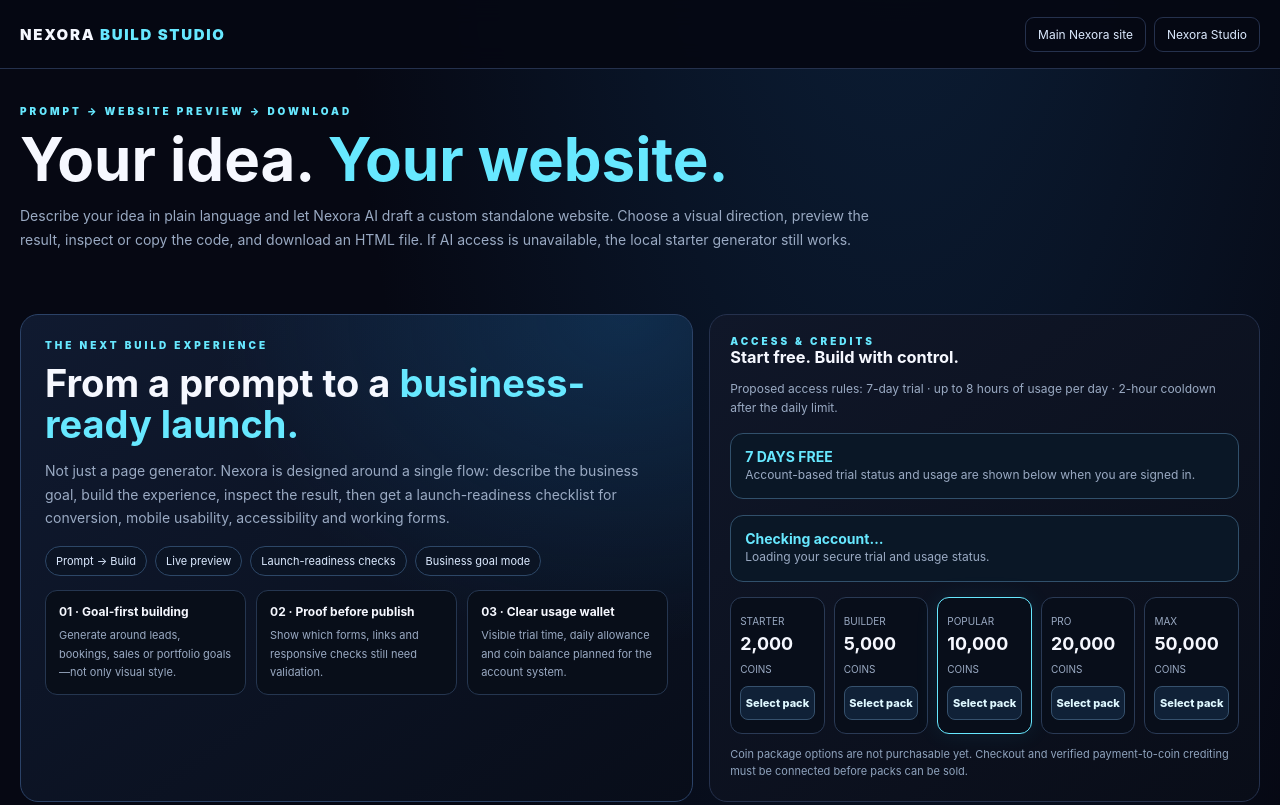
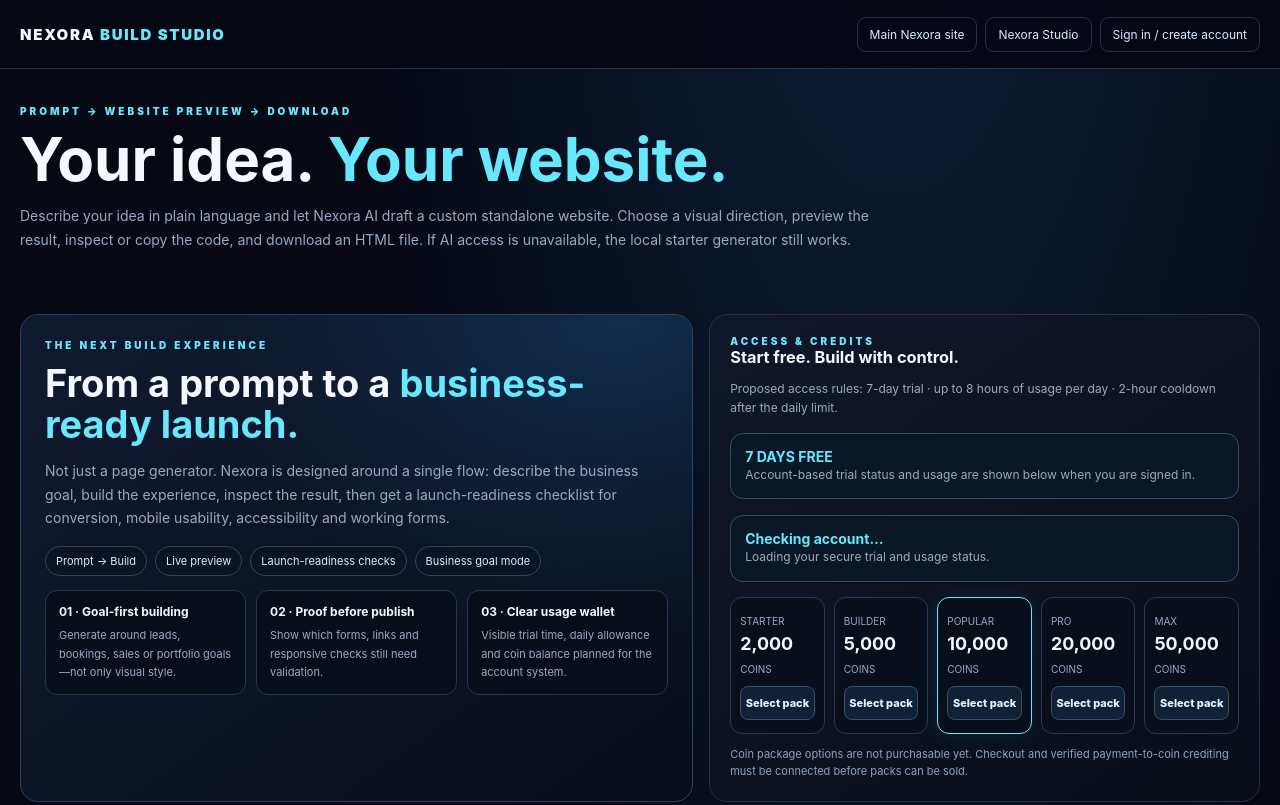
Before and after one commit to thelegendarylivings-6726/nexora-ai-marketing, a website: page build-studio.html in a window 1280 px wide. Shown: the top 805 px of the page. Drawn offline with Linux system fonts and the light colour scheme.

Commit message:
Add customer sign-in path to Build Studio

```diff
--- a/build-studio.html
+++ b/build-studio.html
@@ -8,7 +8,7 @@
 
 @media(max-width:1000px){.builder{grid-template-columns:1fr}.previewFrame{height:600px}.below{grid-template-columns:1fr}}@media(max-width:560px){.wrap{padding:0 12px}.nav{align-items:flex-start;flex-direction:column;padding:12px 0}.row{grid-template-columns:1fr}.previewFrame{height:560px}.panel{padding:14px}}
 </style></head><body>
-<header><div class="wrap nav"><div class="brand">NEXORA <em>BUILD STUDIO</em></div><nav style="display:flex;gap:8px;flex-wrap:wrap"><a href="/">Main Nexora site</a><a href="/nexora-studio.html">Nexora Studio</a></nav></div></header>
+<header><div class="wrap nav"><div class="brand">NEXORA <em>BUILD STUDIO</em></div><nav style="display:flex;gap:8px;flex-wrap:wrap"><a href="/">Main Nexora site</a><a href="/nexora-studio.html">Nexora Studio</a><a href="/login.html">Sign in / create account</a></nav></div></header>
 <main class="wrap"><section class="hero"><div class="eyebrow">PROMPT → WEBSITE PREVIEW → DOWNLOAD</div><h1>Your idea. <span style="color:var(--cyan)">Your website.</span></h1><p>Describe your idea in plain language and let Nexora AI draft a custom standalone website. Choose a visual direction, preview the result, inspect or copy the code, and download an HTML file. If AI access is unavailable, the local starter generator still works.</p></section>
 
 <section class="unique" aria-label="Nexora Build Studio product experience">
```
